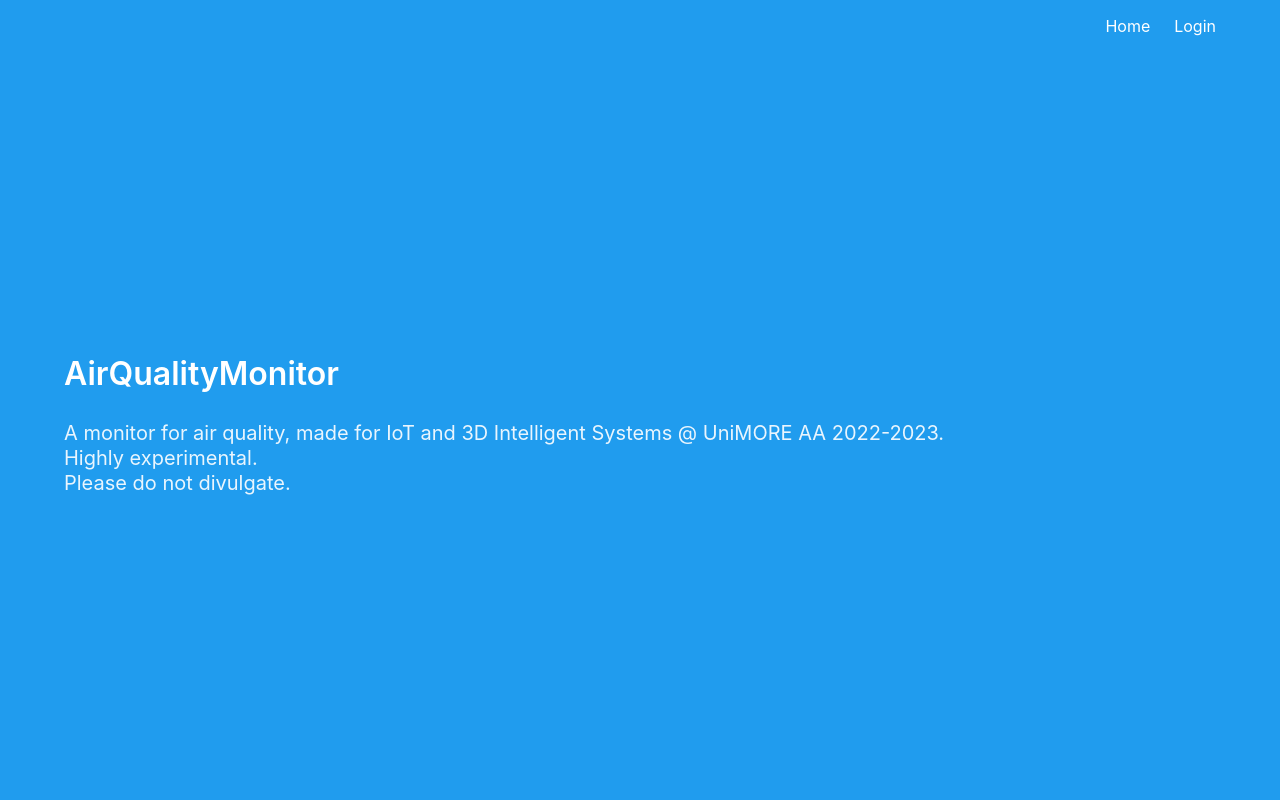
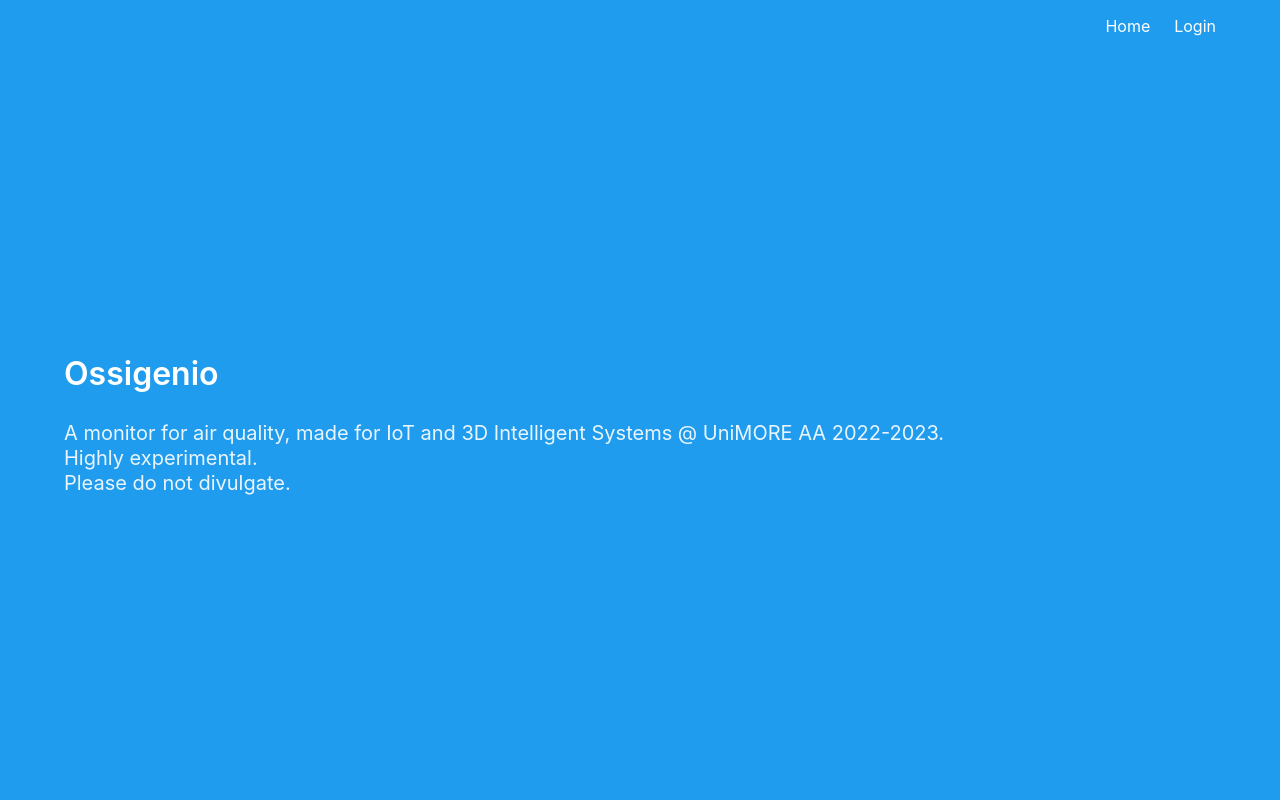
Before and after one commit to ElDavoo/ossigenio, a Python web app: template flask/project/templates/index.html in a window 1280 px wide. Run offline with Jinja, Linux system fonts and the light colour scheme; the template is opened without the code that fills it, so the values that code supplies are empty; some libraries are stand-ins or nearby versions.

Commit message:
Add comments and switch name to ossigenio

```diff
--- a/flask/project/models/device.py
+++ b/flask/project/models/device.py
@@ -1,6 +1,6 @@
 from project import db
 
-
+# table model for db
 class Device(db.Model):
     id = db.Column(db.Integer, primary_key=True)  # primary keys are required by SQLAlchemy
     # model is a smallint
--- a/flask/project/templates/base.html
+++ b/flask/project/templates/base.html
@@ -1,11 +1,12 @@
 <!DOCTYPE html>
+<!-- Base page used by other html pages -->
 <html>
 
 <head>
     <meta charset="utf-8">
     <meta http-equiv="X-UA-Compatible" content="IE=edge">
     <meta name="viewport" content="width=device-width, initial-scale=1">
-    <title>AirQualityMonitor</title>
+    <title>Ossigenio</title>
     <link rel="stylesheet" href="https://cdnjs.cloudflare.com/ajax/libs/bulma/0.7.2/css/bulma.min.css" />
     <script src="https://cdnjs.cloudflare.com/ajax/libs/crypto-js/4.1.1/crypto-js.min.js"></script>
     <!-- hash_pass used to hash password directly on client into login.html page -->
--- a/flask/project/templates/devices.html
+++ b/flask/project/templates/devices.html
@@ -1,5 +1,6 @@
 {% extends "base.html" %}
 
+<!-- Device page; used to shows devices registered -->
 {% block content %}
 <h1 class="title">
   Devices management
--- a/flask/project/templates/index.html
+++ b/flask/project/templates/index.html
@@ -1,8 +1,8 @@
 {% extends "base.html" %}
-
+<!-- Home page -->
 {% block content %}
 <h1 class="title">
-  AirQualityMonitor
+  Ossigenio
 </h1>
 <h2 class="subtitle">
 	</br>
--- a/flask/project/templates/login.html
+++ b/flask/project/templates/login.html
@@ -1,5 +1,6 @@
 {% extends "base.html" %}
 
+<!-- login page; used for user login -->
 {% block content %}
 <div class="column is-4 is-offset-4">
     <h3 class="title">Login</h3>
@@ -21,6 +22,7 @@
             <div class="field">
                 <div class="control">
                     <input class="input is-large" id="password" type="password" name="password" placeholder="Your Password">
+                    <!-- this hidden input form is used like workaround to send password already hashed -->
                     <input class="input is-large" id="password_hidden" type="hidden" name="password_hidden" placeholder="Your Password">
                 </div>
             </div>
@@ -34,7 +36,7 @@
         </form>
     </div>
     <p>
-        <strong>AirQualityMonitor</strong> by AlfaSierra92 & ElDavoo.</br> &copy; All Rights Reserved 2023.
+        <strong>Ossigenio</strong> by AlfaSierra92 & ElDavoo.</br> &copy; All Rights Reserved 2023.
       </p>
 </div>
 {% endblock %}
--- a/flask/project/templates/profile.html
+++ b/flask/project/templates/profile.html
@@ -1,5 +1,5 @@
 {% extends "base.html" %}
-
+<!-- Profile page; used for nothing atm -->
 {% block content %}
 <h1 class="title">
   Welcome, {{ name }}!<br/>
--- a/flask/project/templates/profile_admin.html
+++ b/flask/project/templates/profile_admin.html
@@ -1,6 +1,7 @@
 {% extends "base.html" %}
 
 {% block content %}
+<!-- Admin page; used for user deletion -->
 <h1 class="title">
   Welcome, administrator {{ name }}!
 </h1>
--- a/flask/project/website/auth.py
+++ b/flask/project/website/auth.py
@@ -13,6 +13,7 @@ def login():
     return render_template('login.html')
 
 
+# login method
 @auth.route('/login', methods=['POST'])
 def login_post():
     # login code goes here
@@ -30,6 +31,7 @@ def login_post():
     return redirect(url_for('main.profile'))
 
 
+# logout method
 @auth.route('/logout')
 @login_required
 def logout():
```
Also changed, not shown: flask/project/website/main.py (+8 -2 lines).
